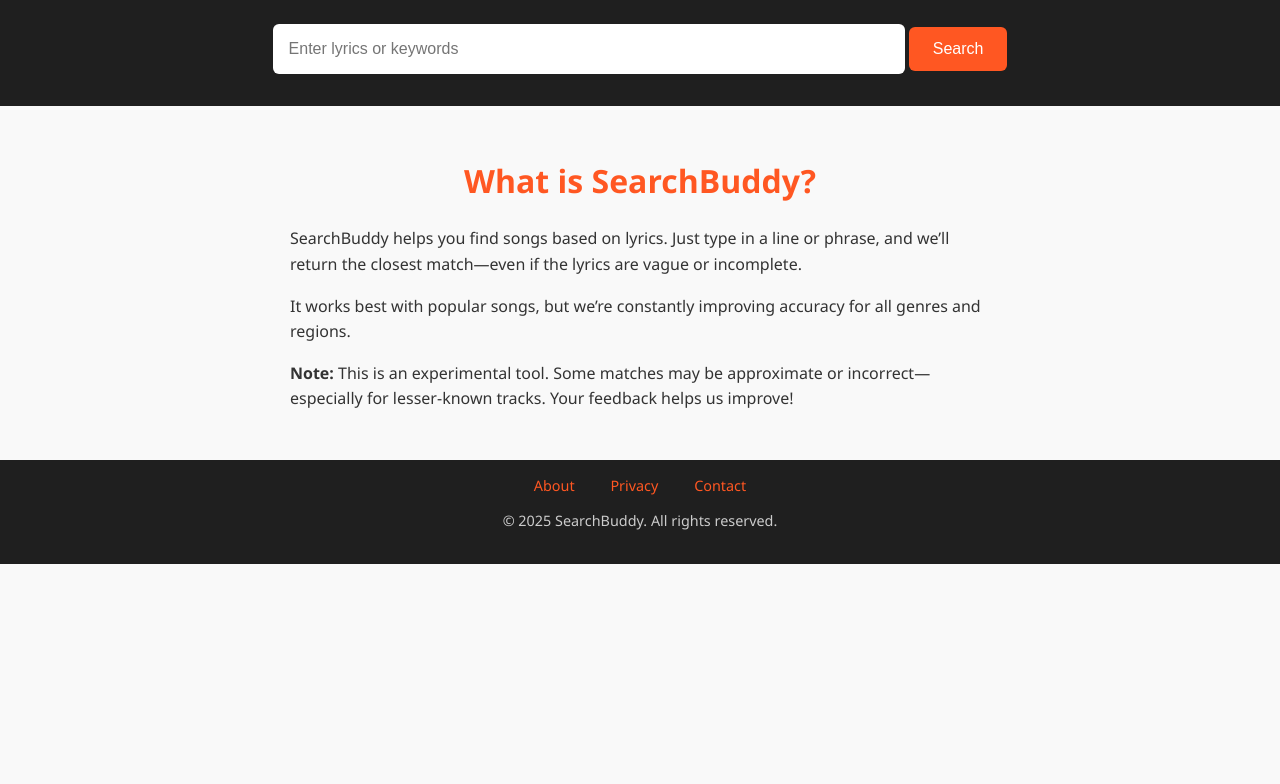
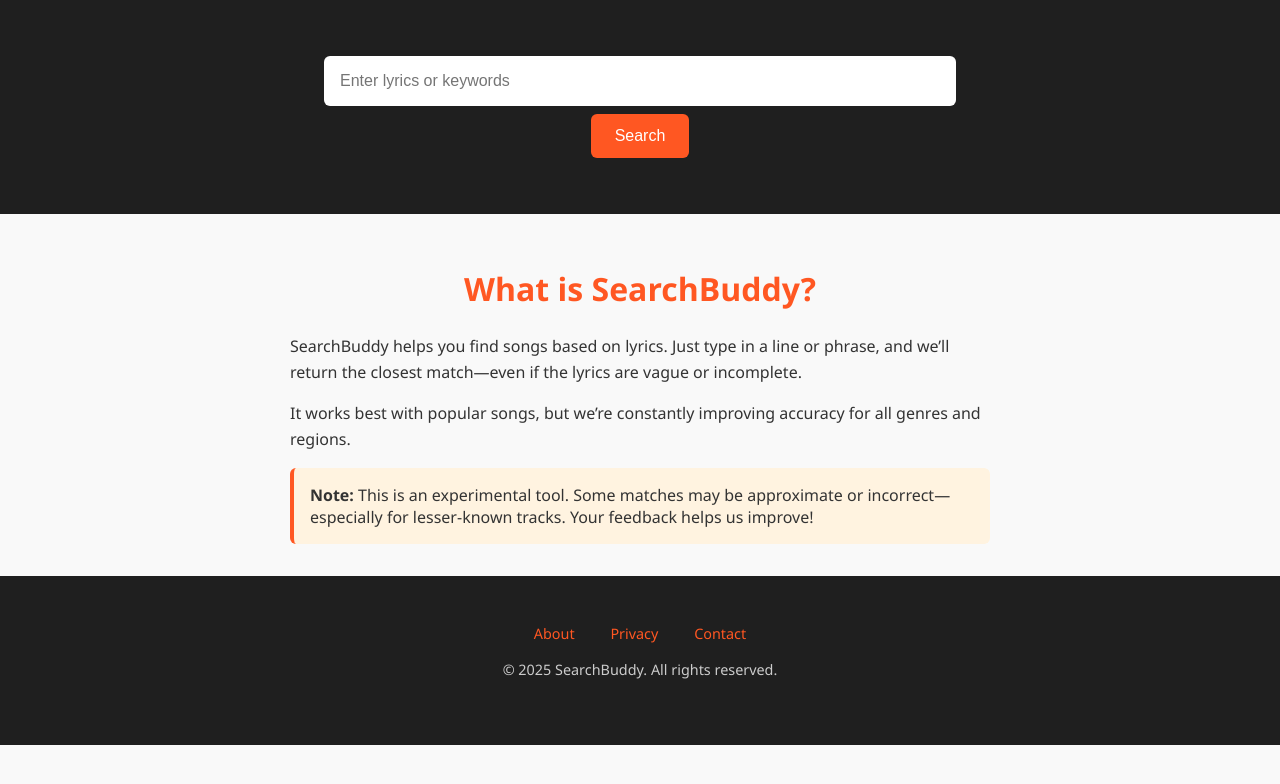
Before and after one commit to 54856132/searchbuddy-app, a Flask app: page /about in a window 1280 px wide. Shown: the top 784 px of the page. Run offline with Flask 3, Linux system fonts and the light colour scheme.

Commit message:
updated.layout

```diff
--- a/Static/style.css
+++ b/Static/style.css
@@ -76,3 +76,16 @@ footer a {
   margin: 0 1rem;
   text-decoration: none;
 }
+.container {
+  max-width: 700px;
+  margin: auto;
+  padding: 2rem;
+}
+
+.note {
+  background-color: #fff3e0;
+  border-left: 4px solid #ff5722;
+  padding: 1rem;
+  margin-top: 1rem;
+  border-radius: 6px;
+}
--- a/templates/about.html
+++ b/templates/about.html
@@ -8,24 +8,30 @@
 </head>
 <body>
   <header>
+    <div class="container">
       <form action="/" method="POST">
         <input type="text" name="lyrics" placeholder="Enter lyrics or keywords" required>
         <button type="submit">Search</button>
       </form>
+    </div>
   </header>
 
-  <main>
+  <main class="container">
     <h1>What is SearchBuddy?</h1>
     <p>SearchBuddy helps you find songs based on lyrics. Just type in a line or phrase, and we’ll return the closest match—even if the lyrics are vague or incomplete.</p>
     <p>It works best with popular songs, but we’re constantly improving accuracy for all genres and regions.</p>
-    <p><strong>Note:</strong> This is an experimental tool. Some matches may be approximate or incorrect—especially for lesser-known tracks. Your feedback helps us improve!</p>
+    <div class="note">
+      <strong>Note:</strong> This is an experimental tool. Some matches may be approximate or incorrect—especially for lesser-known tracks. Your feedback helps us improve!
+    </div>
   </main>
 
   <footer>
+    <div class="container">
       <a href="/about">About</a>
       <a href="/privacy">Privacy</a>
       <a href="/contact">Contact</a>
       <p>&copy; 2025 SearchBuddy. All rights reserved.</p>
+    </div>
   </footer>
 </body>
 </html>
```
Also changed, not shown: templates/contact.html (+8 -2 lines), templates/privacy.html (+8 -2 lines). Lines whose indentation alone changed are shown as unchanged.
